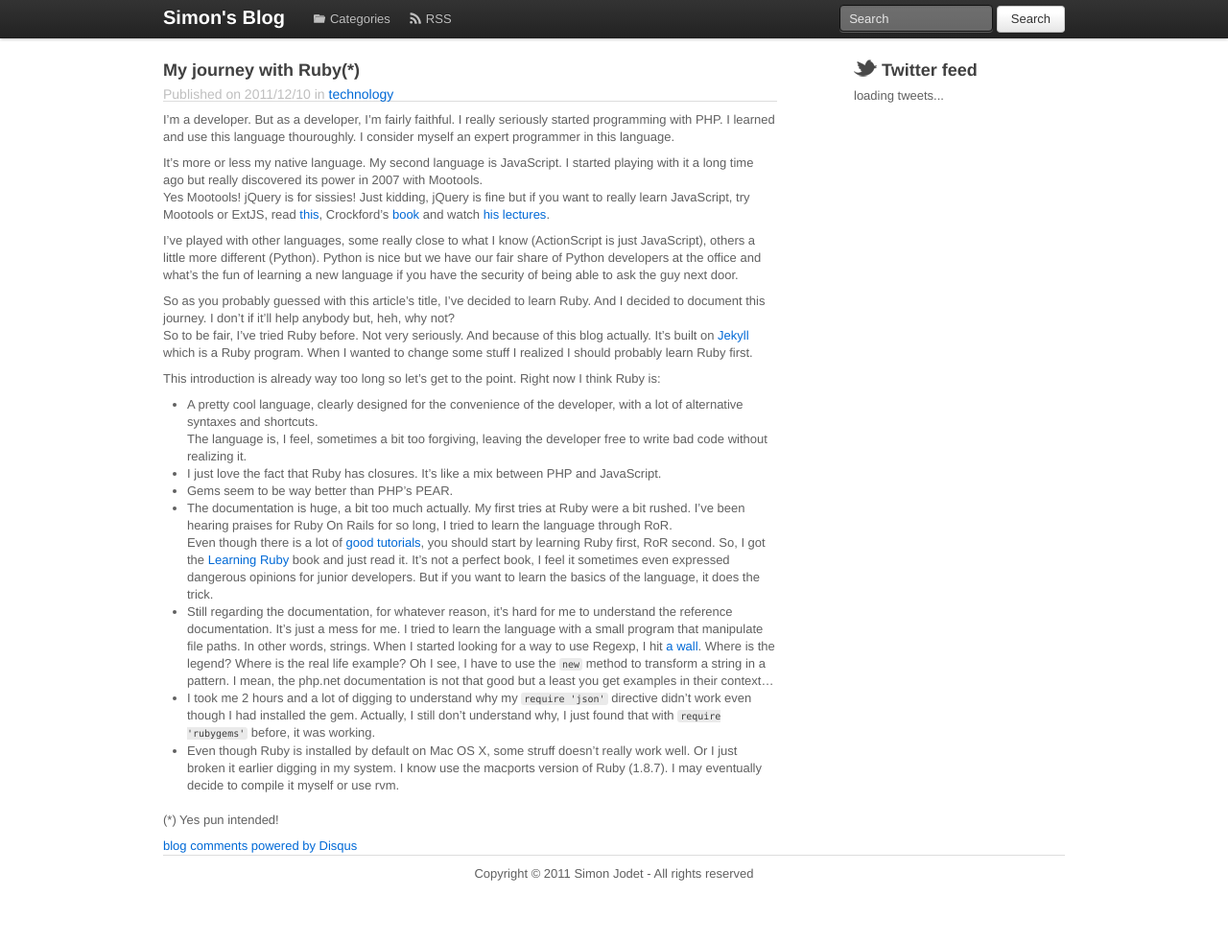
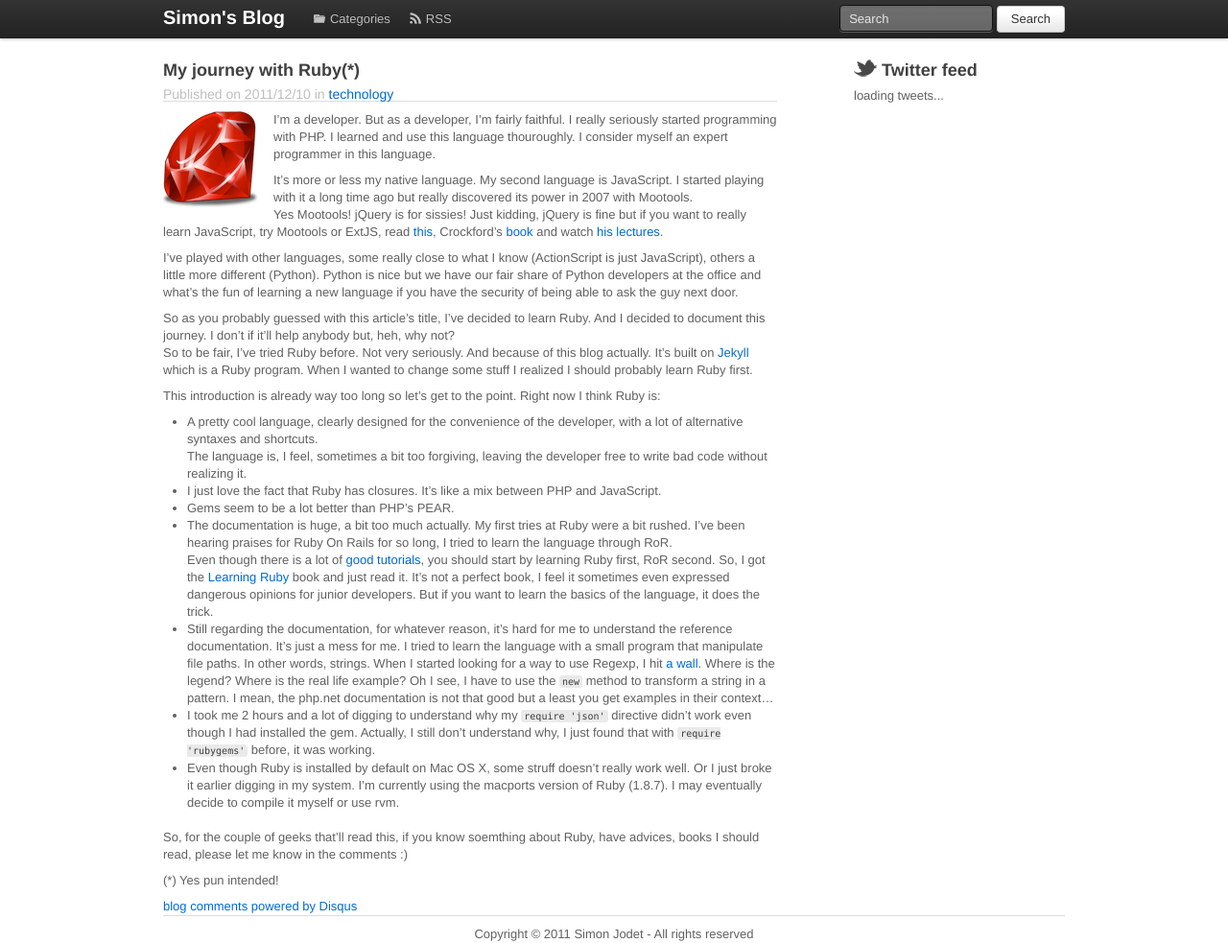
Before and after one commit to simonjodet/blog, a Jekyll site: the page built from technology/_posts/2011-12-10-my-journey-with-ruby.markdown, in a window 1280 px wide. Shown: the whole page at 96% size. Built offline with Jekyll 4.4.1, drawn with Linux system fonts in a browser that asks for light colours; Markdown is read by kramdown in place of the engine named in the settings; comment, search, counter and statistics services are not loaded; before the commit the page ends 920 px from its top, so only the background shows below that.

Commit message:
Finalizing the ruby article and adding the picture

```diff
--- a/technology/_posts/2011-12-10-my-journey-with-ruby.markdown
+++ b/technology/_posts/2011-12-10-my-journey-with-ruby.markdown
@@ -4,6 +4,7 @@
 category: technology
 tags: [Ruby]
 ---
+<img src="/img/technology/2011-12-10-my-journey-with-ruby/ruby.png" class="post-img float-left"/>
 I'm a developer. But as a developer, I'm fairly faithful. I really seriously started programming with PHP. I learned and use this language thouroughly. I consider myself an expert programmer in this language.
 
 It's more or less my native language. My second language is JavaScript. I started playing with it a long time ago but really discovered its power in 2007 with Mootools.
@@ -19,13 +20,13 @@
 * A pretty cool language, clearly designed for the convenience of the developer, with a lot of alternative syntaxes and shortcuts.
   The language is, I feel, sometimes a bit too forgiving, leaving the developer free to write bad code without realizing it.
 * I just love the fact that Ruby has closures. It's like a mix between PHP and JavaScript.
-* Gems seem to be way better than PHP's PEAR.
+* Gems seem to be a lot better than PHP's PEAR.
 * The documentation is huge, a bit too much actually. My first tries at Ruby were a bit rushed. I've been hearing praises for Ruby On Rails for so long, I tried to learn the language through RoR.
   Even though there is a lot of [good tutorials](http://railsforzombies.org/), you should start by learning Ruby first, RoR second. So, I got the [Learning Ruby](http://shop.oreilly.com/product/9780596529864.do) book and just read it. It's not a perfect book, I feel it sometimes even expressed dangerous opinions for junior developers. But if you want to learn the basics of the language, it does the trick.
 * Still regarding the documentation, for whatever reason, it's hard for me to understand the reference documentation. It's just a mess for me. I tried to learn the language with a small program that manipulate file paths. In other words, strings. When I started looking for a way to use Regexp, I hit [a wall](http://www.ruby-doc.org/core-1.8.7/Regexp.html). Where is the legend? Where is the real life example? Oh I see, I have to use the ``new`` method to transform a string in a pattern. I mean, the php.net documentation is not that good but a least you get examples in their context...
 * I took me 2 hours and a lot of digging to understand why my ``require 'json'`` directive didn't work even though I had installed the gem. Actually, I still don't understand why, I just found that with ``require 'rubygems'`` before, it was working.
-* Even though Ruby is installed by default on Mac OS X, some struff doesn't really work well. Or I just broken it earlier digging in my system. I know use the macports version of Ruby (1.8.7). I may eventually decide to compile it myself or use rvm.
+* Even though Ruby is installed by default on Mac OS X, some struff doesn't really work well. Or I just broke it earlier digging in my system. I'm currently using the macports version of Ruby (1.8.7). I may eventually decide to compile it myself or use rvm.
 
-
+So, for the couple of geeks that'll read this, if you know soemthing about Ruby, have advices, books I should read, please let me know in the comments :)
 
 (*) Yes pun intended!
```
Also changed, not shown: img/technology/2011-12-10-my-journey-with-ruby/ruby.png (added).
